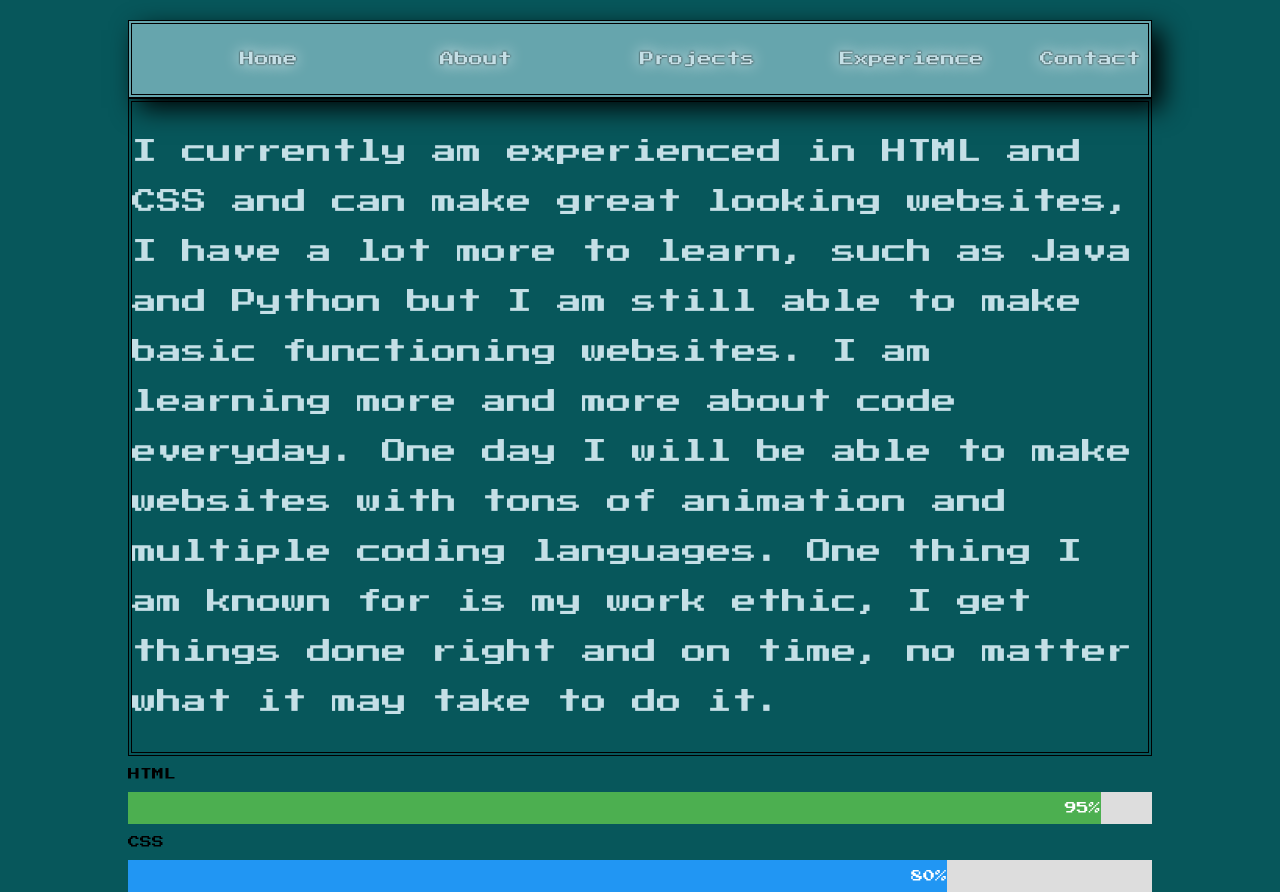
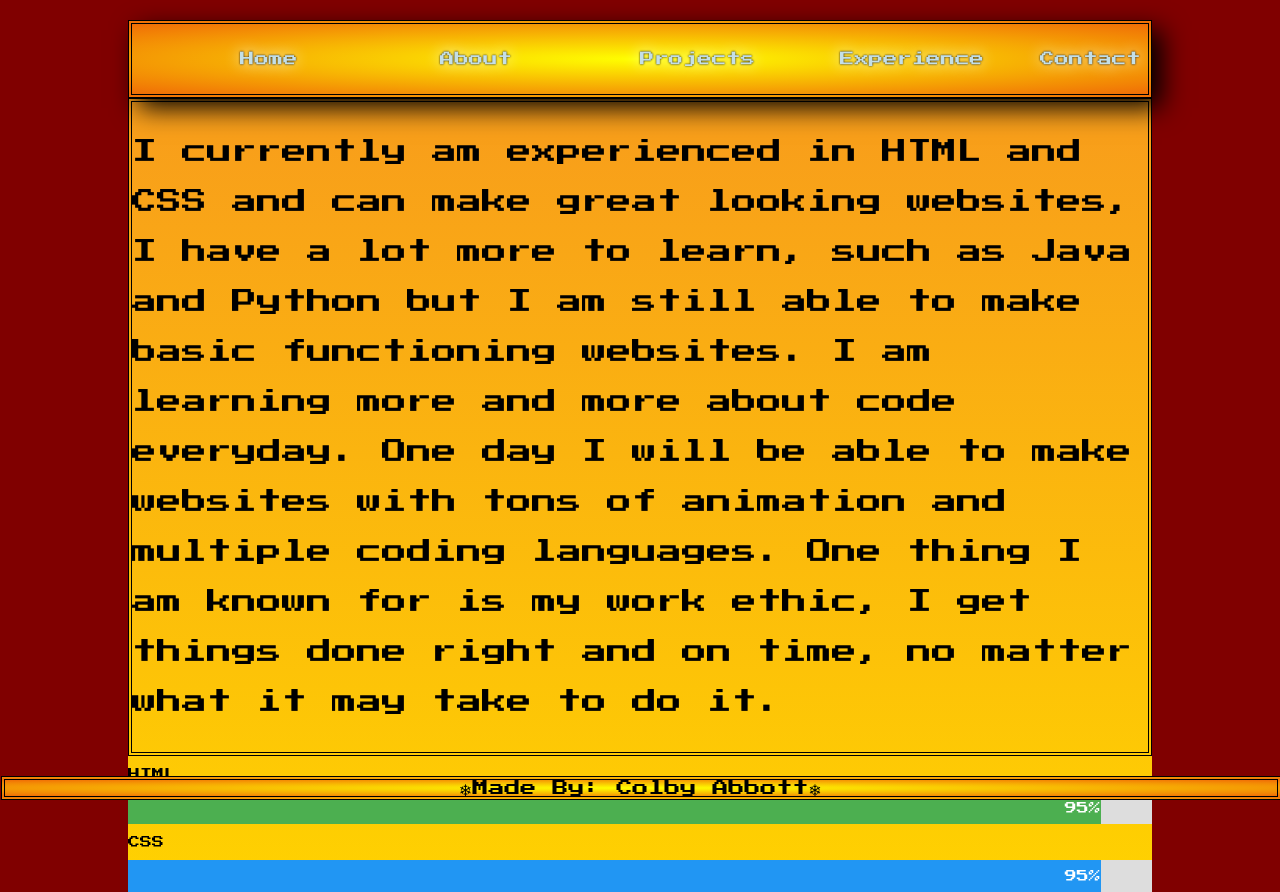
Before and after one commit to cabbott195/TestSite, a plain HTML site: page experience.html in a window 1280 px wide. Drawn offline with Linux system fonts and the light colour scheme.

Commit message:
Updated CSS with new colors

```diff
--- a/aboutme.css
+++ b/aboutme.css
@@ -4,3 +4,32 @@
 article{
     font-size: 20px;
 }
+footer{
+    text-align: center;
+    font-size: 16px;
+    width: 100%;
+    position: absolute;
+    bottom: 0;
+    /*height: 1.5em;*/
+    background-image:
+          radial-gradient(
+            yellow,
+            #f06d06
+          );
+}
+body{
+    background-image: linear-gradient(#F7971E, #FFD200);
+}
+p{
+    color: black;
+}
+html{
+    background-color: maroon;
+}
+nav{
+    background-image:
+    radial-gradient(
+      yellow,
+      #f06d06
+    );
+}
--- a/contact.css
+++ b/contact.css
@@ -30,3 +30,33 @@ input[type=text], select, textarea{
     background-color: #f2f2f2;
     padding: 20px;
 }
+footer{
+  text-align: center;
+  font-size: 16px;
+  width: 100%;
+  position: absolute;
+  bottom: 0;
+  /*height: 1.5em;*/
+  color: black;
+  background-image:
+        radial-gradient(
+          yellow,
+          #f06d06
+        );
+}
+body{
+  background-image: linear-gradient(#F7971E, #FFD200);
+}
+h1{
+  color: black;
+}
+html{
+  background-color: maroon;
+}
+nav{
+  background-image:
+  radial-gradient(
+    yellow,
+    #f06d06
+  );
+}
--- a/experience.css
+++ b/experience.css
@@ -24,10 +24,10 @@ article{
 }
 
 .html {width: 95%; background-color: #4CAF50;}
-.css {width: 80%; background-color: #2196F3;}
-footer{
+.css {width: 95%; background-color: #2196F3;}
+/*footer{
     display: none;
-}
+}*/
 nav li:nth-of-type(1){
     padding: 90px;
 }
@@ -43,3 +43,33 @@ nav li:nth-of-type(4){
 nav li:nth-of-type(5){
     padding: 90px;
 }
+footer{
+    text-align: center;
+    font-size: 16px;
+    width: 100%;
+    position: absolute;
+    bottom: 0;
+    /*height: 1.5em;*/
+    background-image:
+      radial-gradient(
+        yellow,
+        #f06d06
+      );
+}
+
+nav{
+    background-image:
+    radial-gradient(
+      yellow,
+      #f06d06
+    );
+}
+body{
+    background-image: linear-gradient(#F7971E, #FFD200);
+}
+p{
+    color: black;
+}
+html{
+    background-color: maroon;
+}
--- a/experience.html
+++ b/experience.html
@@ -34,7 +34,7 @@
 
         <p>CSS</p>
         <div class="container">
-  <div class="skills css">80%</div>
+        <div class="skills css">95%</div>
         </div>
         <footer>&#10052;Made By: Colby Abbott&#10052;</footer>
 </body>
--- a/index.css
+++ b/index.css
@@ -8,6 +8,11 @@ footer{
     position: absolute;
     bottom: 0;
     /*height: 1.5em;*/
+    background-image:
+          radial-gradient(
+            yellow,
+            #f06d06
+          );
 }
 
 body > nav > ul li a{
@@ -35,3 +40,19 @@ h1{
       text-shadow: 0 0 20px #fff, 0 0 30px #ff4da6, 0 0 40px #ff4da6, 0 0 50px #ff4da6, 0 0 60px #ff4da6, 0 0 70px #ff4da6, 0 0 80px #ff4da6;
     }
 }*/
+body{
+    background-image: linear-gradient(#F7971E, #FFD200);
+}
+h1{
+    color: black;
+}
+html{
+    background-color: maroon;
+}
+nav{
+    background-image:
+    radial-gradient(
+      yellow,
+      #f06d06
+    );
+}
--- a/pprojects.css
+++ b/pprojects.css
@@ -16,11 +16,41 @@ div.img::after{
     content: "";
     display: table;
 }
-footer{
+/*footer{
     display: none;
-}
+}*/
 img{
     border: dashed 2px black;
     margin-top:12px;
     margin-left: 18px;
 }
+footer{
+    text-align: center;
+    font-size: 16px;
+    width: 100%;
+    position: absolute;
+    bottom: 0;
+    /*height: 1.5em;*/
+    color: black;
+    background-image:
+          radial-gradient(
+            yellow,
+            #f06d06
+          );
+}
+body{
+    background-image: linear-gradient(#F7971E, #FFD200);
+}
+h1{
+    color: black;
+}
+html{
+    background-color: maroon;
+}
+nav{
+    background-image:
+    radial-gradient(
+      yellow,
+      #f06d06
+    );
+}
```
Also changed, not shown: contact.html (+1 -1 lines), pprojects.html (+2 -2 lines). Lines whose indentation alone changed are shown as unchanged.
